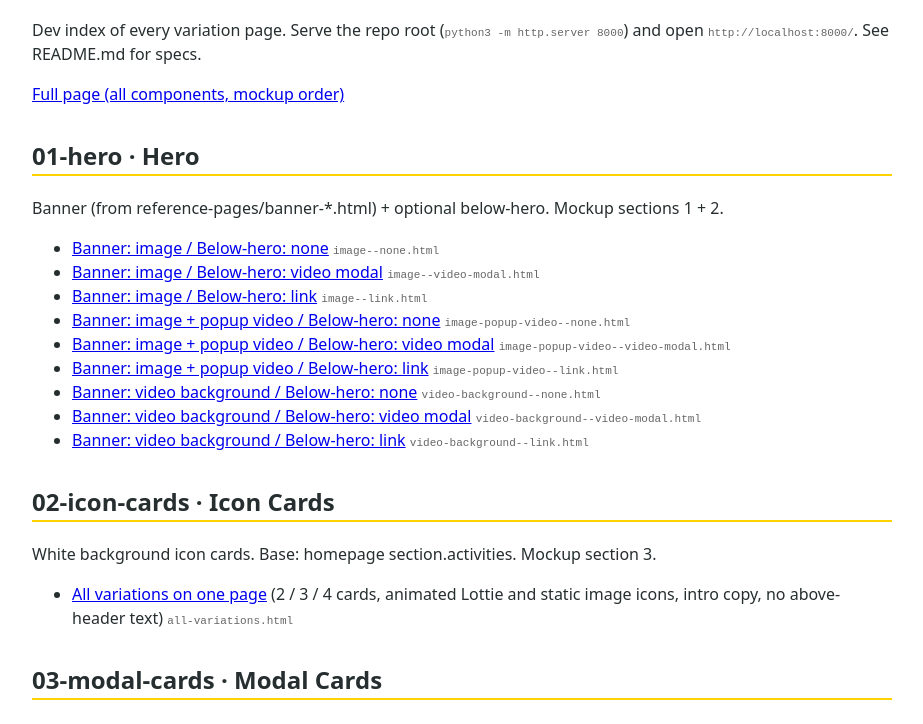
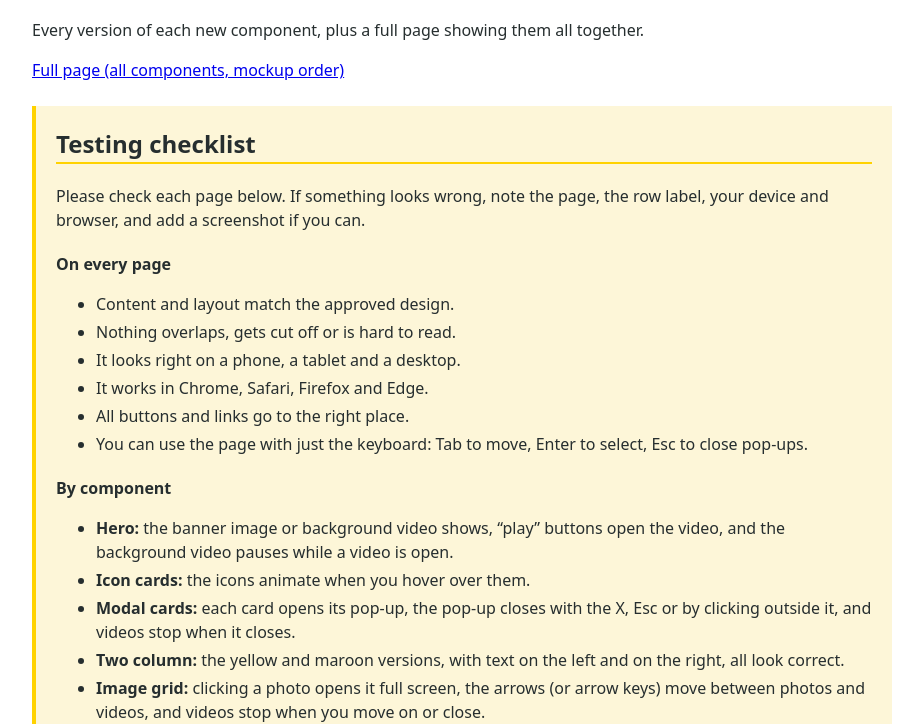
Before and after one commit to solidstatedrivee/colorado-mesa--new-components, a plain HTML site: page index.html in a window 1280 px wide. Shown: the part 83-807 px from the top of the page, without its empty margins (178-1101 px from the left). Drawn offline with Linux system fonts and the light colour scheme.

Commit message:
Add component testing checklist to index
Add layout, browser, keyboard and component-specific checks for reviewers. Clarify demo-only controls and move local preview instructions into an HTML comment.

```diff
--- a/index.html
+++ b/index.html
@@ -7,13 +7,40 @@
 <style>
 body{font-family:system-ui,sans-serif;max-width:860px;margin:2rem auto;padding:0 16px;line-height:1.5;color:#262e2f;background:#fff}
 h1{color:#860037}h2{margin-top:2rem;border-bottom:2px solid #FFD200}code{color:#666;font-size:.85em}
+.punch-list{background:#fdf6d8;border-left:4px solid #FFD200;padding:4px 20px 8px;margin:1.5rem 0}
+.punch-list h2{margin-top:1rem}.punch-list h3{font-size:1rem;margin:1.25rem 0 .25rem}.punch-list li{margin:.25rem 0}
+.punch-list .note{font-size:.9em;color:#555}
 </style>
 </head>
 <body>
 <h1>CMU New Content Type &mdash; Components</h1>
-<p>Dev index of every variation page. Serve the repo root (<code>python3 -m http.server 8000</code>) and open
-<code>http://localhost:8000/</code>. See README.md for specs.</p>
+<!-- Developer note: to preview locally, serve the repo root (python3 -m http.server 8000)
+     and open http://localhost:8000/. See README.md for specs. -->
+<p>Every version of each new component, plus a full page showing them all together.</p>
 <p><a href="components/full-page.html">Full page (all components, mockup order)</a></p>
+
+<section class="punch-list" aria-labelledby="punch-list-heading">
+<h2 id="punch-list-heading">Testing checklist</h2>
+<p>Please check each page below. If something looks wrong, note the page, the row label, your device and browser, and add a screenshot if you can.</p>
+<h3>On every page</h3>
+<ul>
+<li>Content and layout match the approved design.</li>
+<li>Nothing overlaps, gets cut off or is hard to read.</li>
+<li>It looks right on a phone, a tablet and a desktop.</li>
+<li>It works in Chrome, Safari, Firefox and Edge.</li>
+<li>All buttons and links go to the right place.</li>
+<li>You can use the page with just the keyboard: Tab to move, Enter to select, Esc to close pop-ups.</li>
+</ul>
+<h3>By component</h3>
+<ul>
+<li><strong>Hero:</strong> the banner image or background video shows, &ldquo;play&rdquo; buttons open the video, and the background video pauses while a video is open.</li>
+<li><strong>Icon cards:</strong> the icons animate when you hover over them.</li>
+<li><strong>Modal cards:</strong> each card opens its pop-up, the pop-up closes with the X, Esc or by clicking outside it, and videos stop when it closes.</li>
+<li><strong>Two column:</strong> the yellow and maroon versions, with text on the left and on the right, all look correct.</li>
+<li><strong>Image grid:</strong> clicking a photo opens it full screen, the arrows (or arrow keys) move between photos and videos, and videos stop when you move on or close.</li>
+</ul>
+<p class="note">The round menu button in the bottom-left corner and the &ldquo;Row 1 &middot; &hellip;&rdquo; labels above each example are only there to help with testing. They won&rsquo;t be on the live site.</p>
+</section>
 <h2>01-hero &middot; Hero</h2>
 <p>Banner (from reference-pages/banner-*.html) + optional below-hero. Mockup sections 1 + 2.</p>
 <ul>
```
